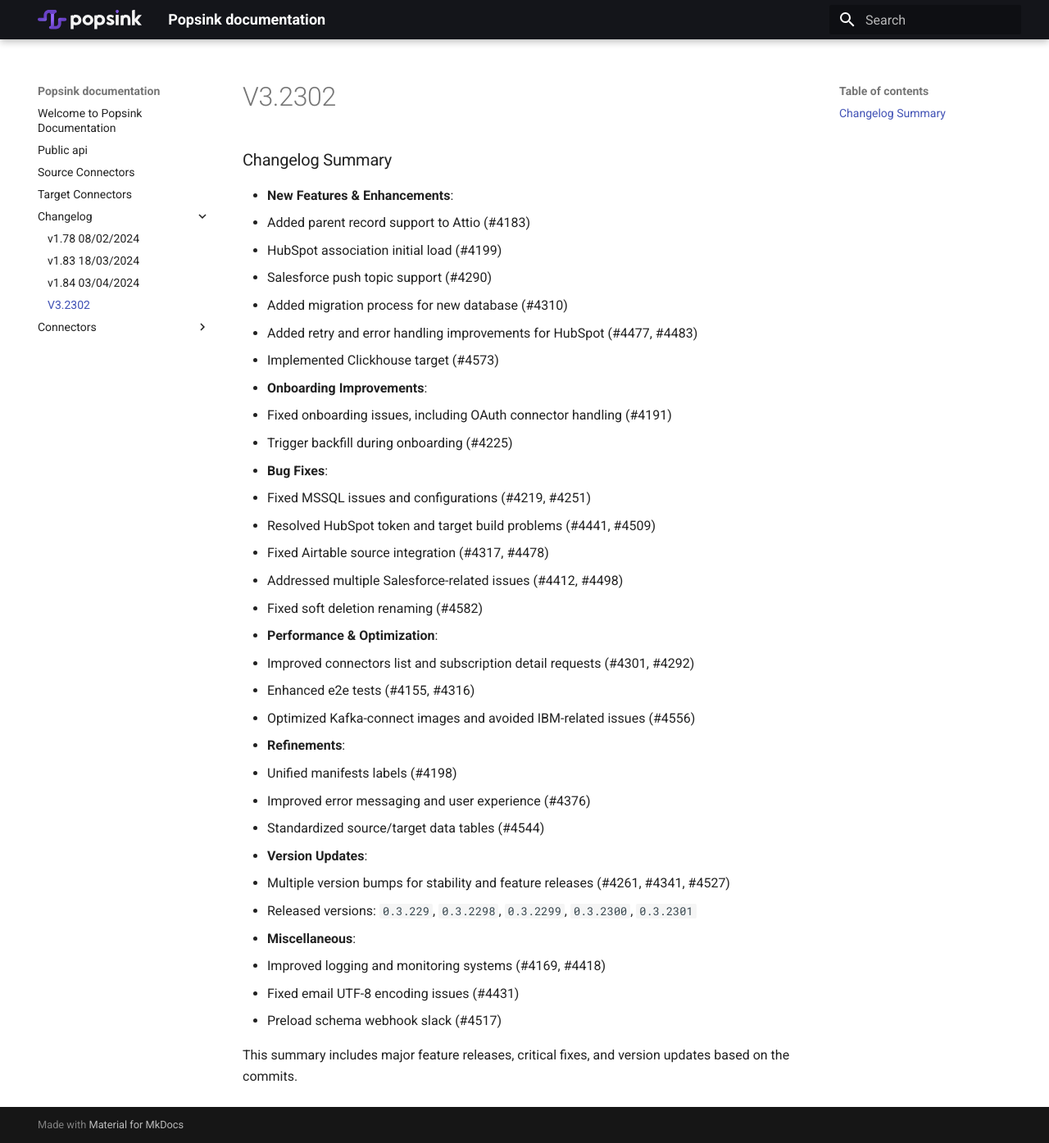
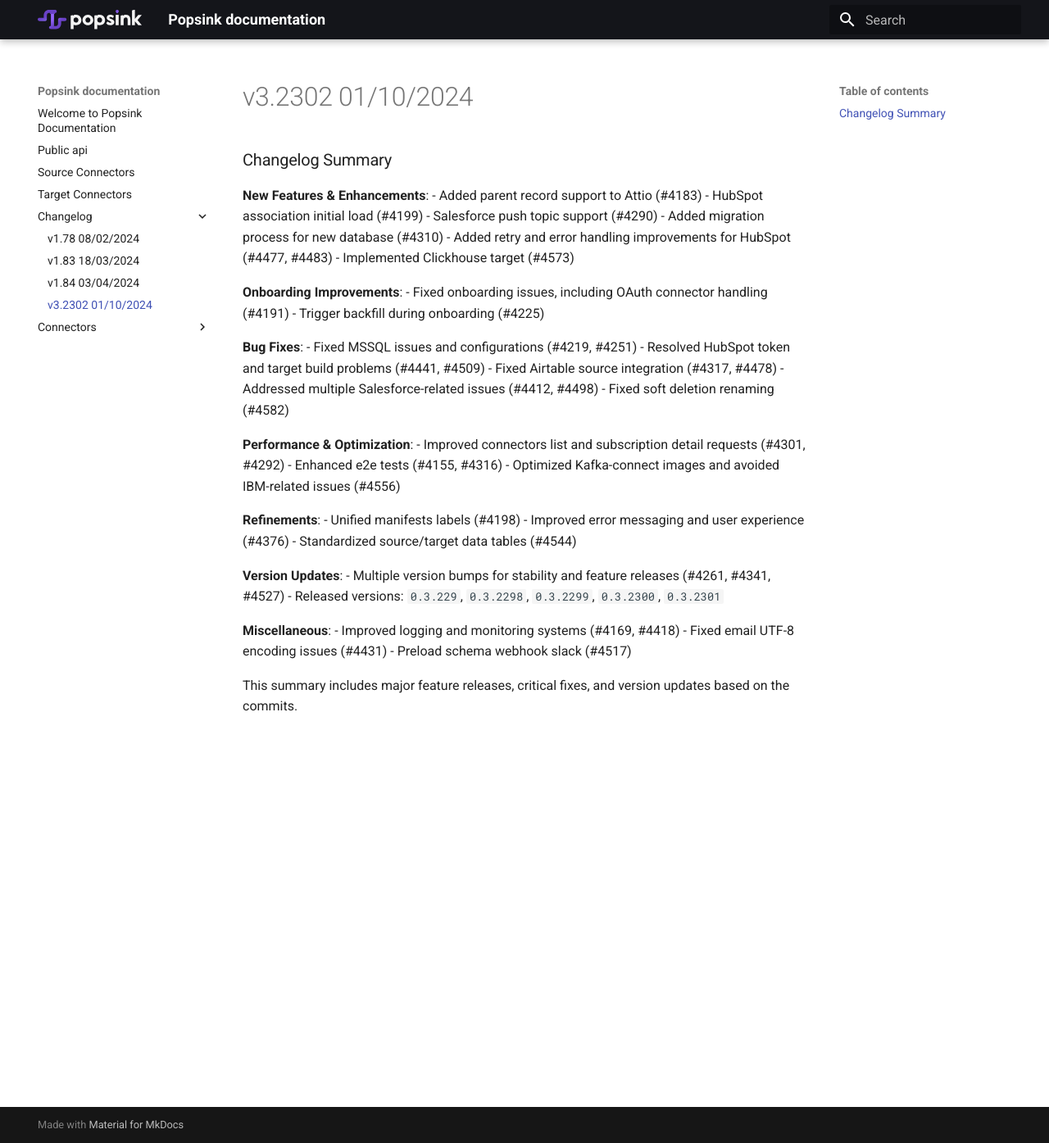
Before and after one commit to Popsink/documentation, an MkDocs documentation site: the page built from docs/changelog/v3.2302.md, in a window 1280 px wide and 1395 px high. Shown: the whole window at 82% size. Built offline with MkDocs 1.6.1 and Material for MkDocs 9.7.7, drawn with Linux system fonts in a browser that asks for light colours.

Commit message:
styling changelog entry

```diff
--- a/docs/changelog/v3.2302.md
+++ b/docs/changelog/v3.2302.md
@@ -1,41 +1,47 @@
+---
+description: clickhouse, atio, hubspot, mssql, oracle, ibm
+---
+
+# v3.2302 01/10/2024
+
 ### Changelog Summary
 
-- **New Features & Enhancements**:
-  - Added parent record support to Attio (#4183)
-  - HubSpot association initial load (#4199)
-  - Salesforce push topic support (#4290)
-  - Added migration process for new database (#4310)
-  - Added retry and error handling improvements for HubSpot (#4477, #4483)
-  - Implemented Clickhouse target (#4573)
+**New Features & Enhancements**:
+- Added parent record support to Attio (#4183)
+- HubSpot association initial load (#4199)
+- Salesforce push topic support (#4290)
+- Added migration process for new database (#4310)
+- Added retry and error handling improvements for HubSpot (#4477, #4483)
+- Implemented Clickhouse target (#4573)
 
-- **Onboarding Improvements**:
-  - Fixed onboarding issues, including OAuth connector handling (#4191)
-  - Trigger backfill during onboarding (#4225)
+**Onboarding Improvements**:
+- Fixed onboarding issues, including OAuth connector handling (#4191)
+- Trigger backfill during onboarding (#4225)
 
-- **Bug Fixes**:
-  - Fixed MSSQL issues and configurations (#4219, #4251)
-  - Resolved HubSpot token and target build problems (#4441, #4509)
-  - Fixed Airtable source integration (#4317, #4478)
-  - Addressed multiple Salesforce-related issues (#4412, #4498)
-  - Fixed soft deletion renaming (#4582)
+**Bug Fixes**:
+- Fixed MSSQL issues and configurations (#4219, #4251)
+- Resolved HubSpot token and target build problems (#4441, #4509)
+- Fixed Airtable source integration (#4317, #4478)
+- Addressed multiple Salesforce-related issues (#4412, #4498)
+- Fixed soft deletion renaming (#4582)
 
-- **Performance & Optimization**:
-  - Improved connectors list and subscription detail requests (#4301, #4292)
-  - Enhanced e2e tests (#4155, #4316)
-  - Optimized Kafka-connect images and avoided IBM-related issues (#4556)
+**Performance & Optimization**:
+- Improved connectors list and subscription detail requests (#4301, #4292)
+- Enhanced e2e tests (#4155, #4316)
+- Optimized Kafka-connect images and avoided IBM-related issues (#4556)
 
-- **Refinements**:
-  - Unified manifests labels (#4198)
-  - Improved error messaging and user experience (#4376)
-  - Standardized source/target data tables (#4544)
+**Refinements**:
+- Unified manifests labels (#4198)
+- Improved error messaging and user experience (#4376)
+- Standardized source/target data tables (#4544)
 
-- **Version Updates**:
-  - Multiple version bumps for stability and feature releases (#4261, #4341, #4527)
-  - Released versions: `0.3.229`, `0.3.2298`, `0.3.2299`, `0.3.2300`, `0.3.2301`
+**Version Updates**:
+- Multiple version bumps for stability and feature releases (#4261, #4341, #4527)
+- Released versions: `0.3.229`, `0.3.2298`, `0.3.2299`, `0.3.2300`, `0.3.2301`
 
-- **Miscellaneous**:
-  - Improved logging and monitoring systems (#4169, #4418)
-  - Fixed email UTF-8 encoding issues (#4431)
-  - Preload schema webhook slack (#4517)
+**Miscellaneous**:
+- Improved logging and monitoring systems (#4169, #4418)
+- Fixed email UTF-8 encoding issues (#4431)
+- Preload schema webhook slack (#4517)
 
 This summary includes major feature releases, critical fixes, and version updates based on the commits.
```
